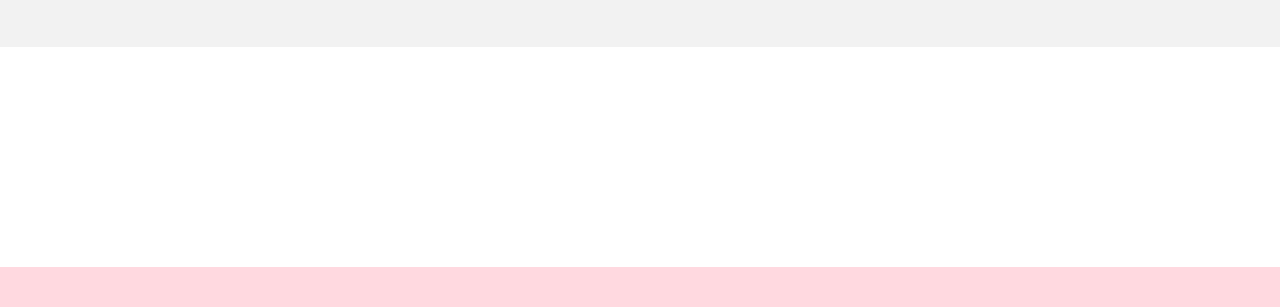
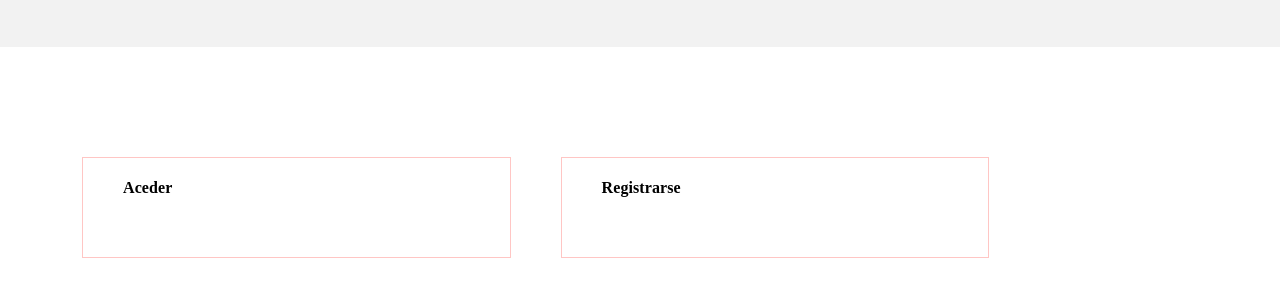
Before and after one commit to kevin2561/pasteleria, a plain HTML site: page index.html in a window 1280 px wide. Both pictures are taken after a click on the link "Inicia sesión". Shown: the part 396-703 px from the top of the page. Drawn offline with nearby package versions, Linux system fonts and the light colour scheme.

Commit message:
kevin 10

```diff
--- a/paginas/Cuenta.html
+++ b/paginas/Cuenta.html
@@ -1,4 +1,3 @@
-<link rel="stylesheet" href="./Cuenta.css">
 <div class="banner">
     <div class="container">
         <div class="row">
@@ -18,11 +17,28 @@
         </div>
     </div>
 </div>
+
 <section id="mi-cuenta" class="section-content">
     <div class="container">
         <div class="row">
             <div class="col-md-12">
                 <div id="contenedor-login" class="">
+                    <div class="u-column1 col-1">
+                        <h2>Aceder</h2>
+                        <form>
+
+                        </form>
+
+
+                    </div>
+                    <div class="u-column2 col-2">
+                        <h2>Registrarse</h2>
+                        <form>
+
+                        </form>
+
+
+                    </div>
 
                 </div>
 
--- a/styles/estilos.css
+++ b/styles/estilos.css
@@ -4,6 +4,7 @@
     box-sizing: 0;
     margin: 0;
     padding: 0;
+    box-sizing: border-box;
 }
 
 :root {
@@ -336,7 +337,35 @@ body {
 }
 
 
-/*-------------------HOME-------------------*/
+/*-------------------FIN HOME-------------------*/
+/*-------------------CUENTA------------------------*/
+#contenedor-login {
+    display: flex;
+    flex-direction: row;
+    width: 80%;
+    gap: 0px 50px;
+}
+
+#contenedor-login .u-column1,
+#contenedor-login .u-column2{
+flex: 0 0 48% !important;
+/* max-width: 48% !important; */
+/* width: 49% !important; */
+margin: 0 !important;
+padding: 20px 40px;
+border: 1px solid #ffc6c4;
+}
+#contenedor-login .u-column1 h2,
+#contenedor-login .u-column2 h2{
+    font-size: 16px;
+    font-family: 'Soft-Elegance';
+    font-weight: 700;
+    padding: 0 !important;
+    margin-bottom: 40px !important;
+    color: #000;
+}
+
+/*-------------------FIN CUENTA------------------------*/
 
 /*---------------------TIENDA-----------------*/
 /*---------------------FIN TIENDA-----------------*/
@@ -437,8 +466,9 @@ body {
     outline: none;
 
 }
-.contenedor-form input:focus{
-    border: 1px solid  var(--color-pastel-fuerte);
+
+.contenedor-form input:focus {
+    border: 1px solid var(--color-pastel-fuerte);
 
 }
 
@@ -448,9 +478,10 @@ textarea {
     border: 1px solid #ccc;
 
 }
-textarea:focus{
+
+textarea:focus {
     outline: none;
-    border: 1px solid  var(--color-pastel-fuerte);
+    border: 1px solid var(--color-pastel-fuerte);
 
 }
 
```
